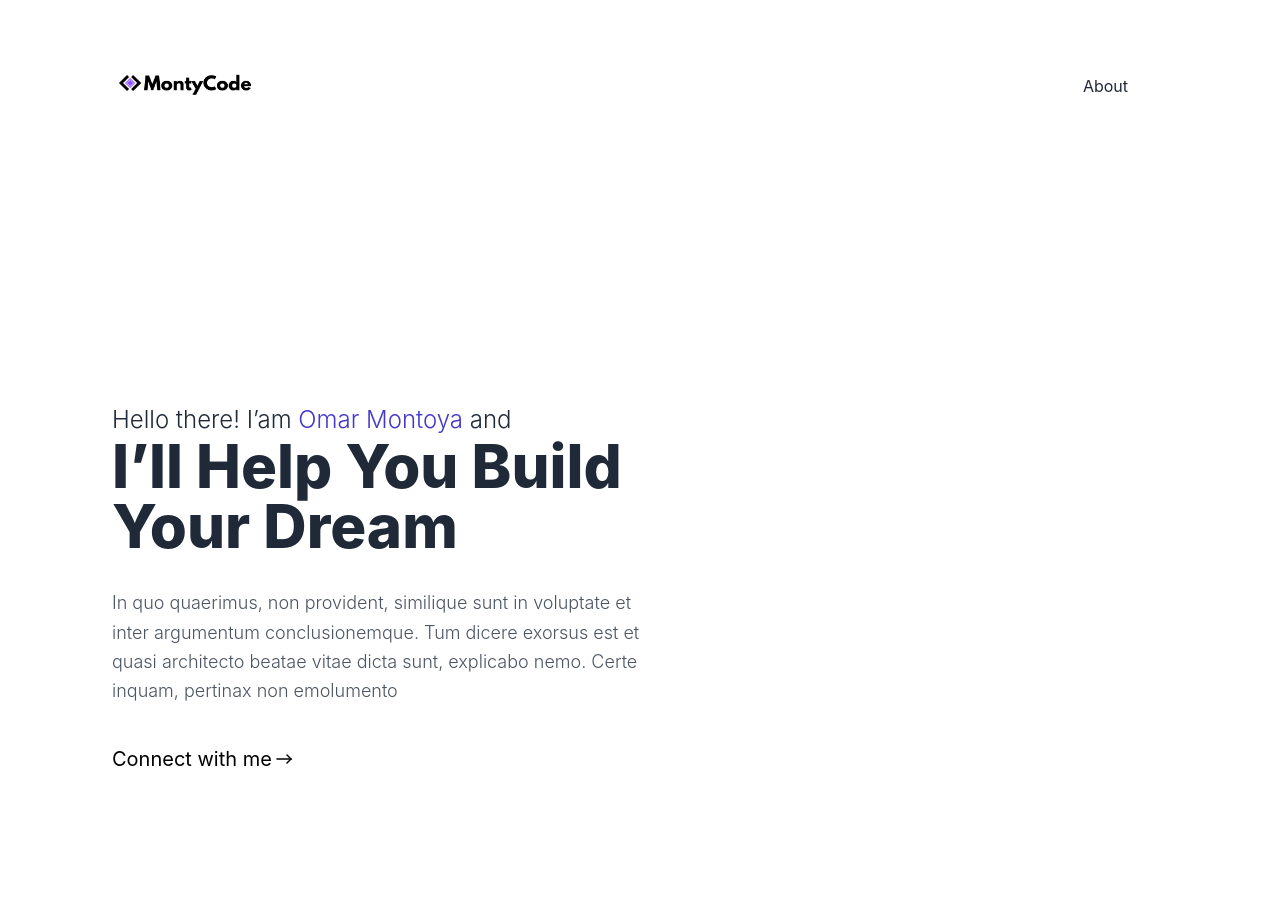
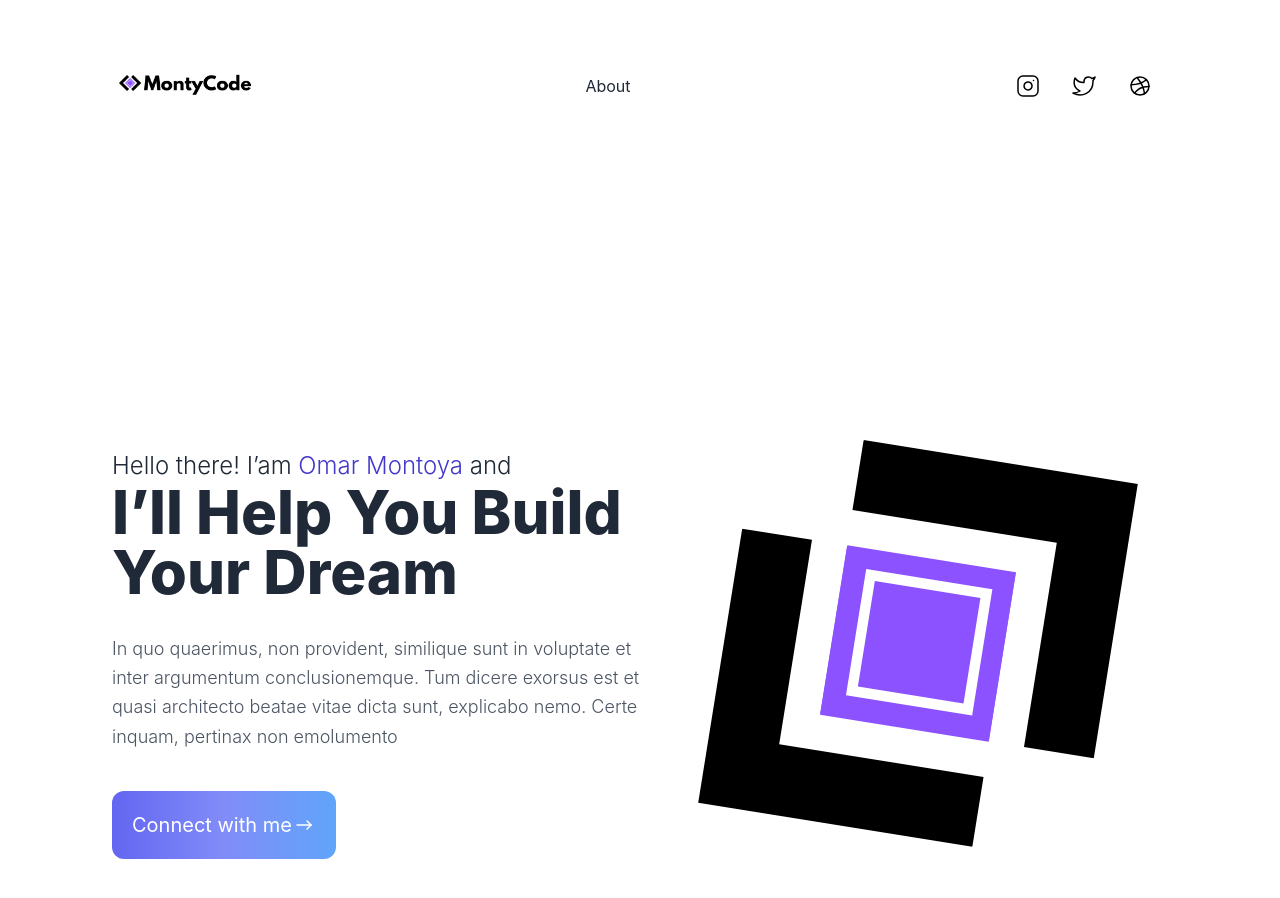
Before and after one commit to montycode/next-portfolio, a Next.js app: page / in a window 1280 px wide. Shown: the top 898 px of the page. Before the commit the page ends 869 px from the top, so only its background shows below. Built offline with nearby package versions, Linux system fonts and the light colour scheme.

Commit message:
Header Content

```diff
--- a/components/Header.jsx
+++ b/components/Header.jsx
@@ -1,9 +1,19 @@
 import React, { useState } from 'react';
 
 import Image from 'next/image'
+import Link from 'next/link'
 
 import OutlineLogo from '../public/images/white_logo_outline.png';
 import Logo from '../public/images/logo.png';
+import Banner from '../public/images/banner.png';
+
+const NavLink = React.forwardRef(({ onClick, href, children, className}, ref) => {
+    return (
+      <a href={href} onClick={onClick} ref={ref} className={className}>
+        {children}
+      </a>
+    )
+})
 
 const Header = () => {
     const [showMenu, setShowMenu] = useState(false);
@@ -17,7 +27,9 @@ const Header = () => {
         <div className='bg-white p-4 md:py-10 md:px-20'>
             <header className="mx-auto container px-4 xl:px-0">
                 <div className="flex items-center justify-between">
-                    <a href="" className='w-36'><Image loading="lazy" src={Logo} alt="Logo" /></a>
+                    <Link href="/" passHref>
+                        <NavLink className="w-36"><Image className="object-cover" src={Logo} alt="Logo" /></NavLink>
+                    </Link>
                     <div className="">
                         <div onClick={handleMenu} className="sm:block md:hidden lg:hidden text-gray-500 hover:text-gray-700 focus:text-gray-700 focus:outline-none">
                             <svg xmlns="http://www.w3.org/2000/svg" className="h-8 w-8" viewBox="0 0 24 24" strokeWidth="1.5" stroke="currentColor" fill="none" strokeLinecap="round" strokeLinejoin="round">
@@ -42,6 +54,35 @@ const Header = () => {
                             </ul>
                         </div>
                     </div>
+                    <div className='hidden md:flex justify-start sm:justify-start xl:justify-end'>
+                        <Link href="/" passHref>
+                            <NavLink className="p-4 stroke-indigo-500 hover:stroke-indigo-300">
+                                <svg aria-label="Instagram" xmlns="http://www.w3.org/2000/svg" width={24} height={24} viewBox="0 0 24 24" fill="none" stroke="currentColor" strokeWidth="1.5" strokeLinecap="round" strokeLinejoin="round" className="feather feather-instagram">
+                                    <rect x={2} y={2} width={20} height={20} rx={5} ry={5} />
+                                    <path d="M16 11.37A4 4 0 1 1 12.63 8 4 4 0 0 1 16 11.37z" />
+                                    <line x1="17.5" y1="6.5" x2="17.51" y2="6.5" />
+                                </svg>
+                            </NavLink>
+                        </Link>
+                        <Link href="/" passHref>
+                            <NavLink className="p-4 stroke-indigo-500 hover:stroke-indigo-300">
+                                <svg aria-label="Twitter" xmlns="http://www.w3.org/2000/svg" width={24} height={24} viewBox="0 0 24 24" fill="none" stroke="currentColor" strokeWidth="1.5" strokeLinecap="round" strokeLinejoin="round" className="feather feather-twitter">
+                                    <path d="M23 3a10.9 10.9 0 0 1-3.14 1.53 4.48 4.48 0 0 0-7.86 3v1A10.66 10.66 0 0 1 3 4s-4 9 5 13a11.64 11.64 0 0 1-7 2c9 5 20 0 20-11.5a4.5 4.5 0 0 0-.08-.83A7.72 7.72 0 0 0 23 3z" />
+                                </svg>
+                            </NavLink>
+                        </Link>
+                        <Link href="/" passHref>
+                            <NavLink className="p-4 stroke-indigo-500 hover:stroke-indigo-300">
+                                <svg aria-label="Dribble" xmlns="http://www.w3.org/2000/svg" className="icon icon-tabler icon-tabler-dribbble" width={24} height={24} viewBox="0 0 24 24" strokeWidth="1.5" stroke="currentColor" fill="none" strokeLinecap="round">
+                                    <path stroke="none" d="M0 0h24v24H0z" />
+                                    <circle cx={12} cy={12} r={9} />
+                                    <path d="M9 3.6c5 6 7 10.5 7.5 16.2" />
+                                    <path d="M6.4 19c3.5-3.5 6-6.5 14.5-6.4" />
+                                    <path d="M3.1 10.75c5 0 9.814-.38 15.314-5" />
+                                </svg>
+                            </NavLink>
+                        </Link>
+                    </div>
                 </div>
             </header>
             <section className="mt-8 sm:mt-24 lg:mt-56 mx-auto container py-12 lg:px-4 xl:px-0 mx-auto container ">
@@ -50,7 +91,7 @@ const Header = () => {
                         <p className="text-2xl text-gray-800 font-light">Hello there! I’am <span className="text-indigo-700">Omar Montoya</span> and</p>
                         <h1 className="text-5xl sm:text-6xl md:text-4xl lg:text-6xl font-extrabold leading-tight text-gray-800">I’ll Help You Build Your Dream</h1>
                         <p className="text-lg text-gray-600 font-light leading-relaxed pt-8">In quo quaerimus, non provident, similique sunt in voluptate et inter argumentum conclusionemque. Tum dicere exorsus est et quasi architecto beatae vitae dicta sunt, explicabo nemo. Certe inquam, pertinax non emolumento</p>
-                        <button className="Sf-ui-pro mt-10 flex items-center text-xl custom-foreground-color font-regular custom-border-bottom pb-2 mr-3 focus:outline-none">
+                        <button className="bg-gradient-to-r from-indigo-500 via-indigo-400 to-blue-400 hover:from-indigo-600 hover:to-blue-400 p-5 text-white text-2xl flex items-center text-xl custom-foreground-color font-regular custom-border-bottom focus:outline-none rounded-xl mt-10">
                             Connect with me
                             <svg xmlns="http://www.w3.org/2000/svg" className="icon icon-tabler icon-tabler-arrow-narrow-right" width="24" height="24" viewBox="0 0 24 24" strokeWidth="1.5" stroke="currentColor" fill="none" strokeLinecap="round" strokeLinejoin="round">
                                 <path stroke="none" d="M0 0h24v24H0z" />
@@ -60,11 +101,11 @@ const Header = () => {
                             </svg>
                         </button>
                     </div>
-                    {/* <div className="xl-w-11/12 sm:w-1/2 mt-8 sm:mt-0">
+                    <div className="xl-w-11/12 sm:w-1/2 mt-8 sm:mt-0">
                         <div className="flex items-center justify-center sm:justify-end w-full">
-                            <img loading="lazy" className="w-3/5" src="./assets/images/hero.png" alt="header image" />
+                            <Image loading="lazy" className="w-3/5" src={Banner} alt="header image" />
                         </div>
-                    </div> */}
+                    </div>
                 </div>
             </section>
         </div>
--- a/components/index.js
+++ b/components/index.js
@@ -1 +1,2 @@
 export { default as Header } from './Header';
+export { default as Projects } from './Projects';
```
Also changed, not shown: public/images/banner.png (added).
